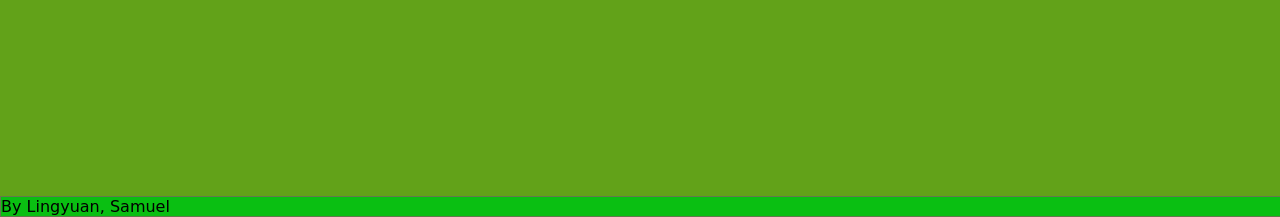
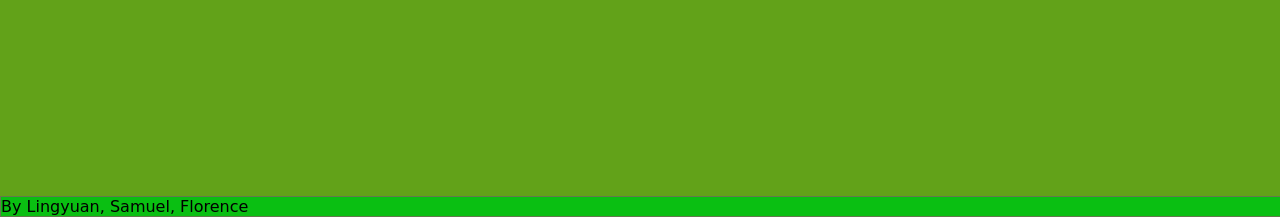
Before and after one commit to lingyuanyan/TurtleMaster, a Django app: page / in a window 1280 px wide. Shown: the part 583-800 px from the top of the page. Run offline with Django 3.2, Linux system fonts and the light colour scheme; data that the repository does not hold is empty.

```diff
--- a/TurtleMasterApp/templates/TurtleMasterApp/index.html
+++ b/TurtleMasterApp/templates/TurtleMasterApp/index.html
@@ -85,7 +85,7 @@
 
 
     </p>
-    <footer>By Lingyuan, Samuel</footer>
+    <footer>By Lingyuan, Samuel, Florence</footer>
 </div>
 <script>
   new Vue({
```
